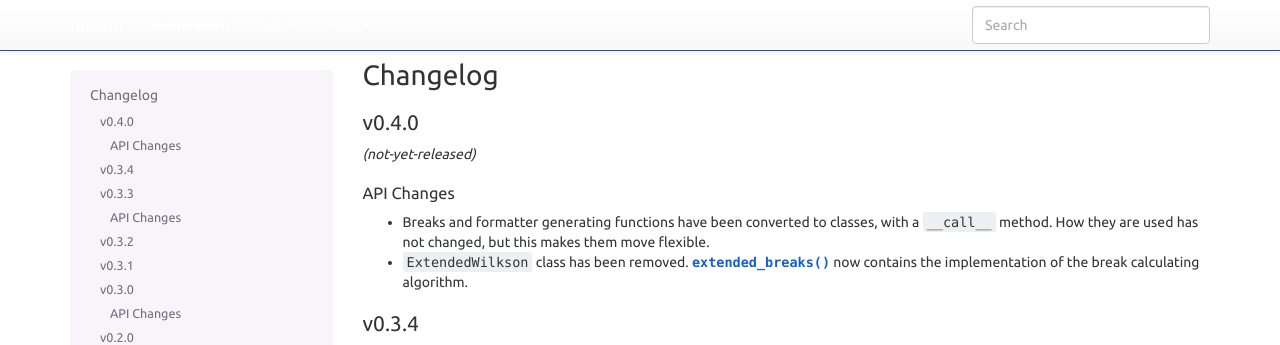
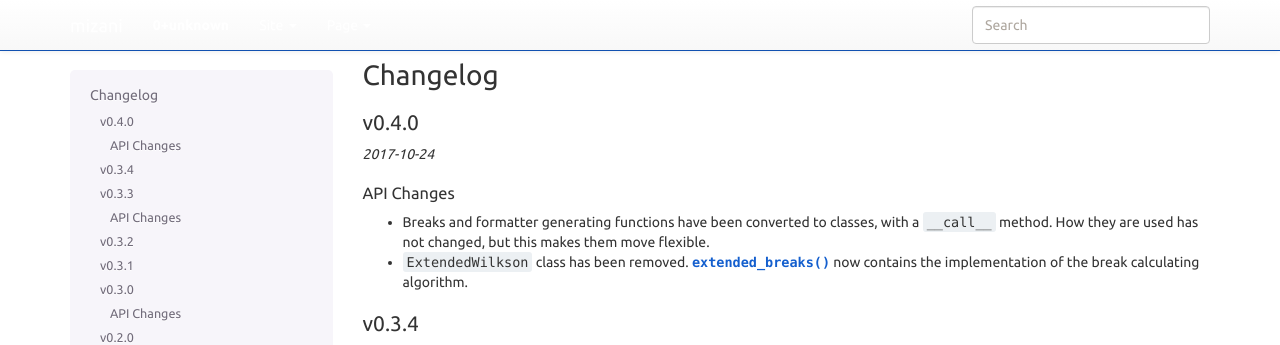
Before and after one commit to has2k1/mizani, a Sphinx documentation site: the page built from doc/changelog.rst, in a window 1280 px wide and 900 px high. Shown: the top 345 px of the window. Built offline with Sphinx 7.4.7, drawn with Linux system fonts in a browser that asks for light colours; nearby versions of some CDN libraries; library files that are not in the unit come from our copies; pages that are not in the unit, such as notebooks, are missing from menus.

Commit message:
Prepare changelog for release

```diff
--- a/doc/changelog.rst
+++ b/doc/changelog.rst
@@ -3,7 +3,7 @@ Changelog
 
 v0.4.0
 ------
-*(not-yet-released)*
+*2017-10-24*
 
 API Changes
 ***********
```
